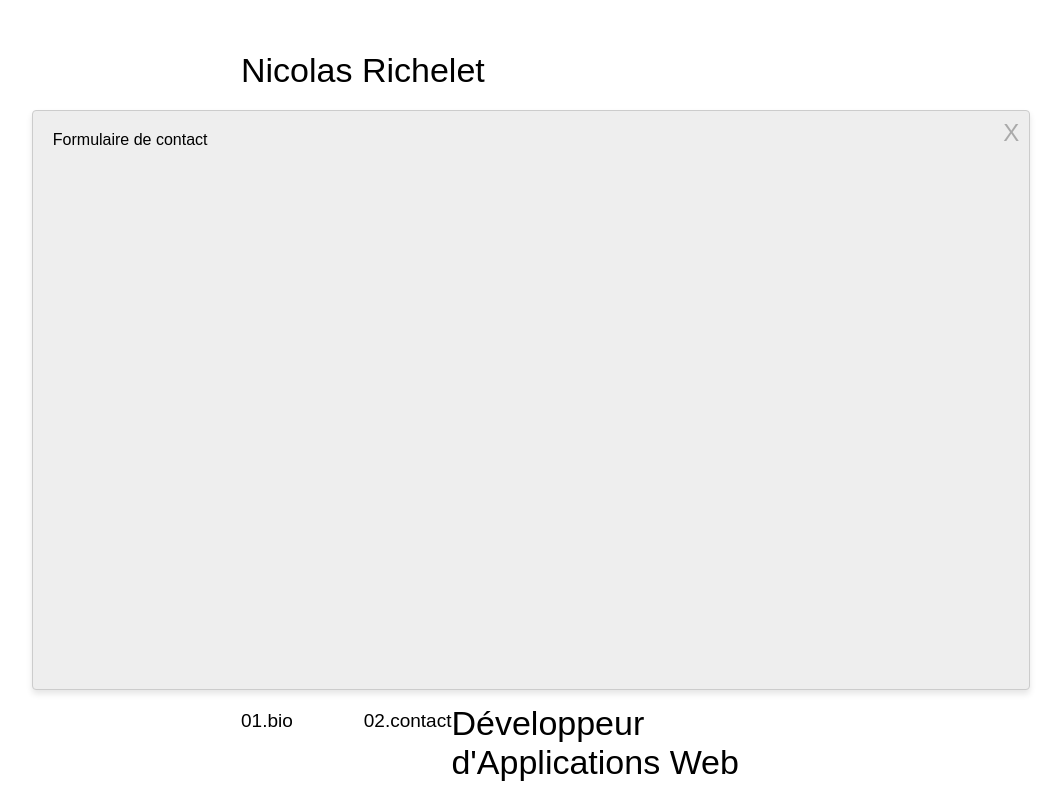
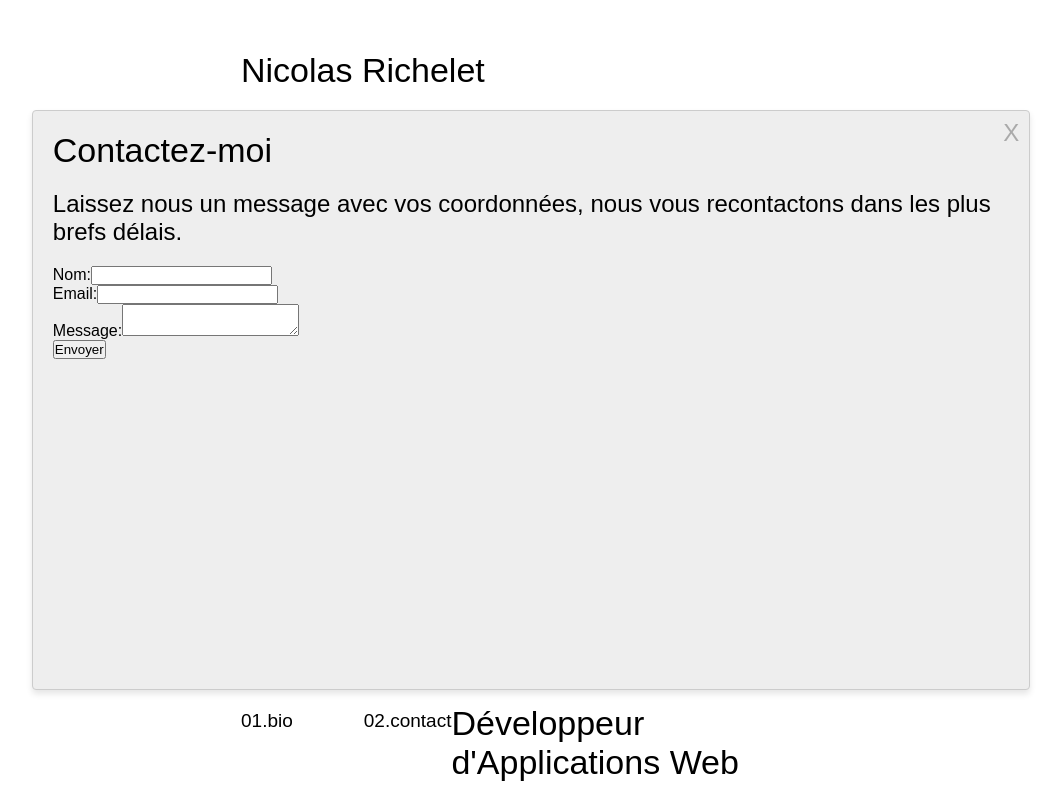
Before and after one commit to newke1234/portfolio-8, a React (Create React App) app: page / in a window 1280 px wide. Both pictures are taken after a click on the item "02.contact". Shown: the whole page, without its empty margins (109-1170 px from the left). Built offline with nearby package versions, Linux system fonts and the light colour scheme; a web font is replaced by a local one.

Commit message:
1er formulaire test

```diff
--- a/src/components/Contact.jsx
+++ b/src/components/Contact.jsx
@@ -1,7 +1,74 @@
-function Contact() {
+import React, { useState } from 'react';
+import axios from 'axios';
+
+const Contact = () => {
+    const [formData, setFormData] = useState({
+        name: '',
+        email: '',
+        message: ''
+    });
+
+    const handleChange = e => {
+        setFormData({ ...formData, [e.target.name]: e.target.value });
+    };
+
+    const handleSubmit = async e => {
+        e.preventDefault();
+        try {
+            const response = await axios.post('URL_DE_VOTRE_API', formData);
+            console.log('Message envoyé avec succès', response.data);
+            // Réinitialiser le formulaire après l'envoi
+            setFormData({
+                name: '',
+                email: '',
+                message: ''
+            });
+        } catch (error) {
+            console.error('Erreur lors de l\'envoi du message', error);
+        }
+    };
+
     return (
-        <div>Formulaire de contact</div>
-    )
-}
+        <div>
+            <h2>Contactez-moi</h2>
+            <h3>Laissez nous un message avec vos coordonnées, nous vous recontactons dans les plus brefs délais.</h3>
+            <form onSubmit={handleSubmit}>
+                <div>
+                    <label htmlFor="name">Nom:</label>
+                    <input
+                        type="text"
+                        id="name"
+                        name="name"
+                        value={formData.name}
+                        onChange={handleChange}
+                        required
+                    />
+                </div>
+                <div>
+                    <label htmlFor="email">Email:</label>
+                    <input
+                        type="email"
+                        id="email"
+                        name="email"
+                        value={formData.email}
+                        onChange={handleChange}
+                        required
+                    />
+                </div>
+                <div>
+                    <label htmlFor="message">Message:</label>
+                    <textarea
+                        id="message"
+                        name="message"
+                        value={formData.message}
+                        onChange={handleChange}
+                        required
+                    />
+                </div>
+                <button type="submit">Envoyer</button>
+            </form>
+        </div>
+    );
+};
 
-export default Contact
+export default Contact;
```
